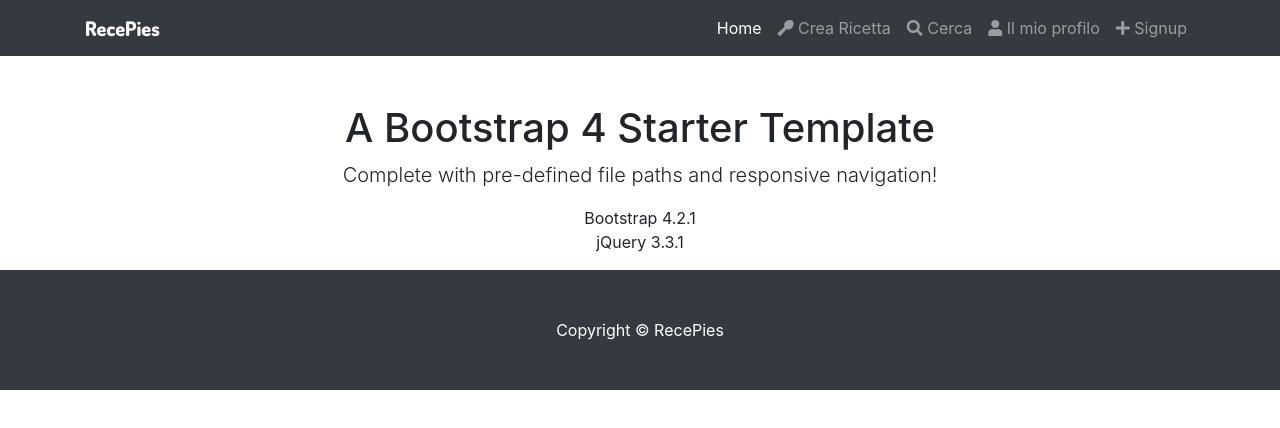
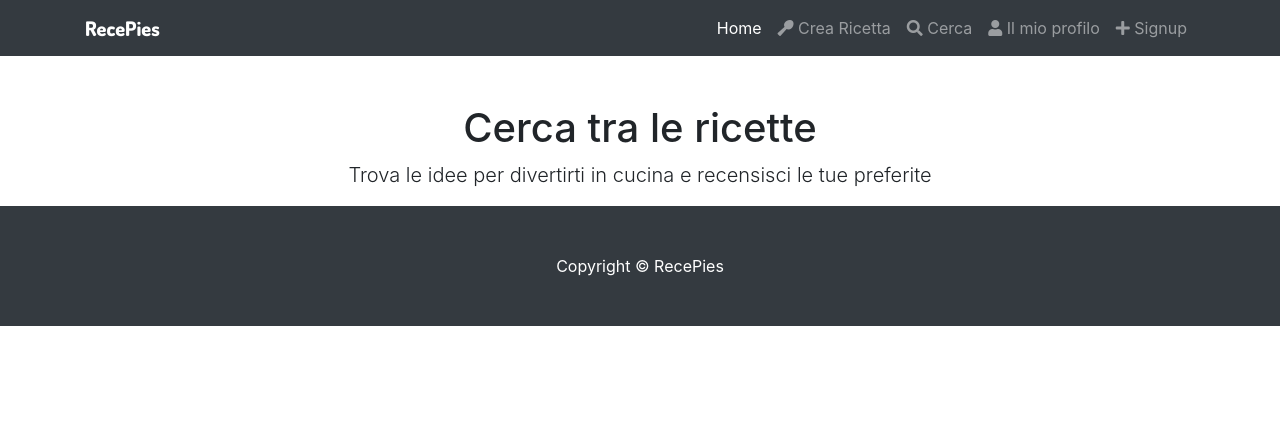
Before and after one commit to ied-creative-web-dev-19/recepies, a website: page search.html in a window 1280 px wide. Drawn offline with Linux system fonts and the light colour scheme.

Commit message:
Correction on recipes page

```diff
--- a/js/controllers/recepie.js
+++ b/js/controllers/recepie.js
@@ -71,7 +71,8 @@ function addRecipie(recepie, recepieId){
     $('#recepiePrepTime').text("Preparation time is: " + preparationTime + " minutes");
     $('#recepieCookTime').text("Cooking time is: " + cookingTime + " minutes");
     $('#recepieVotes').text(numVotes);
-    $('#recepieIngredients').text(ingredients);
+    var ingridientString = ingredients && Array.isArray(ingredients) ? ingredients.join(', ') : '/';
+    $('#recepieIngredients').text(ingridientString);
     $('#recepiePeople').text(people);
 
     var image = null;
--- a/search.html
+++ b/search.html
@@ -68,12 +68,8 @@
   <div class="container">
     <div class="row">
       <div class="col-lg-12 text-center">
-        <h1 class="mt-5">A Bootstrap 4 Starter Template</h1>
-        <p class="lead">Complete with pre-defined file paths and responsive navigation!</p>
-        <ul class="list-unstyled">
-          <li>Bootstrap 4.2.1</li>
-          <li>jQuery 3.3.1</li>
-        </ul>
+        <h1 class="mt-5">Cerca tra le ricette</h1>
+        <p class="lead">Trova le idee per divertirti in cucina e recensisci le tue preferite</p>
       </div>
     </div>
   </div>
```
Also changed, not shown: recepie.html (+1 -0 lines).
